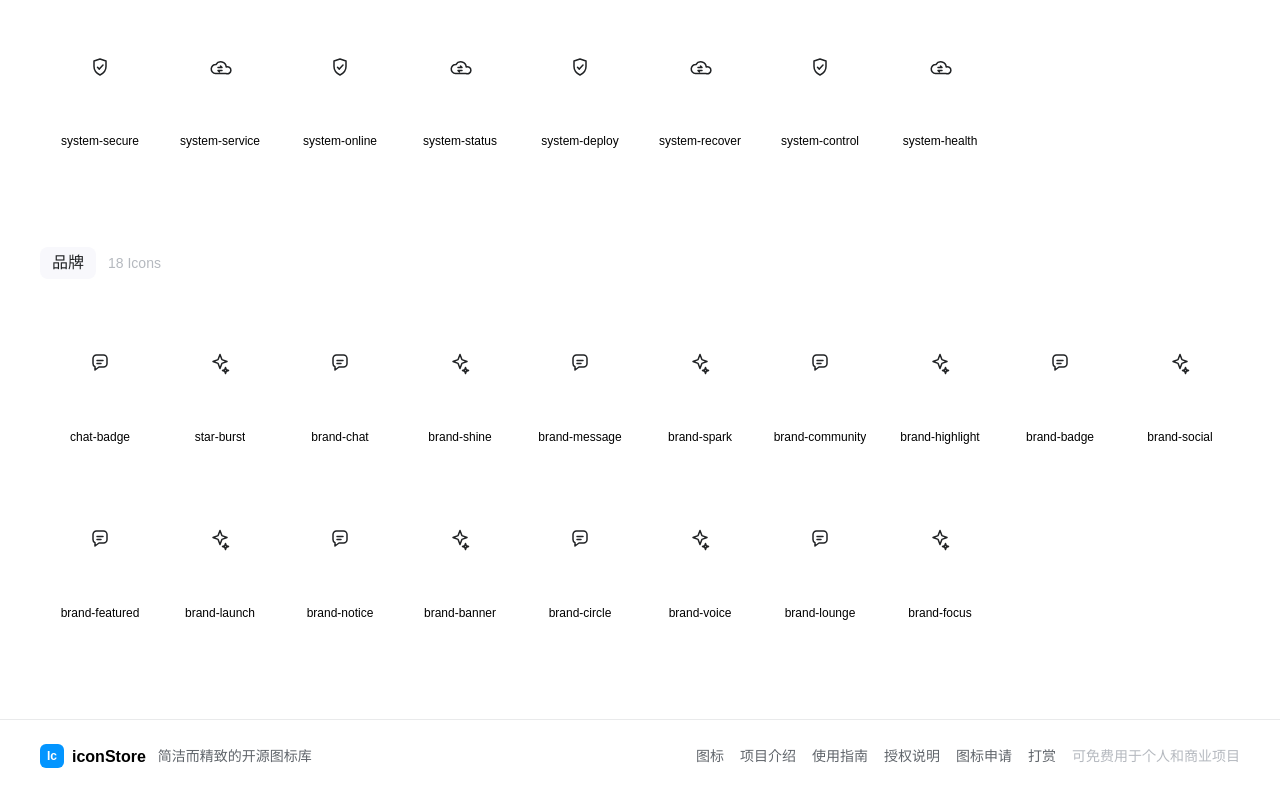
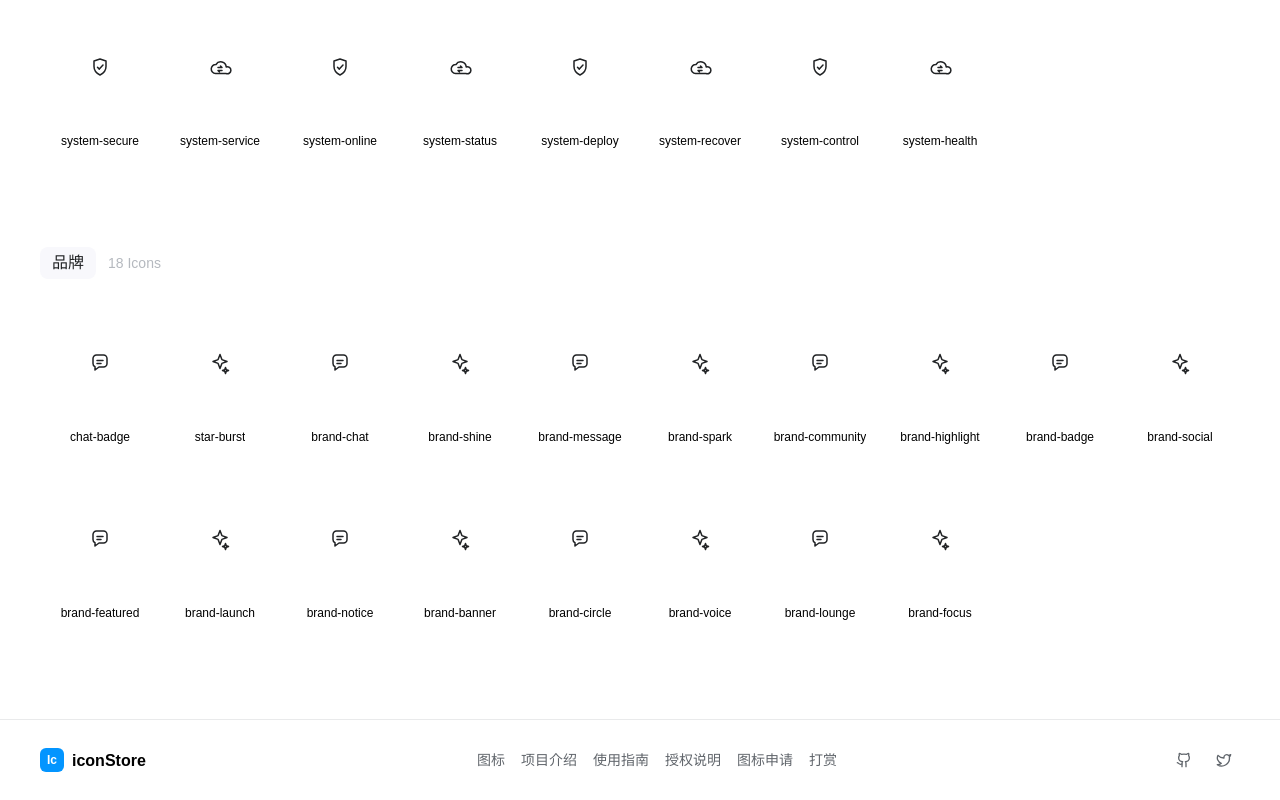
Before and after one commit to zweioio/iconstore, a React (Vite) app: page / in a window 1280 px wide. Shown: the part 2604-3404 px from the top of the page. Built offline with nearby package versions, Linux system fonts and the light colour scheme.

Commit message:
fix: 页脚移除tagline和许可证文案，增加GitHub和Twitter图标

```diff
--- a/src/components/layout/SiteFooter.tsx
+++ b/src/components/layout/SiteFooter.tsx
@@ -1,3 +1,4 @@
+import { Github, Twitter } from 'lucide-react'
 import { Link } from 'react-router-dom'
 
 import { useLanguageStore } from '@/store/useLanguageStore'
@@ -19,7 +20,7 @@ export function SiteFooter() {
   return (
     <footer className="border-t border-[var(--is-border)] bg-white">
       <div className="mx-auto flex max-w-[1200px] items-center justify-between px-2 py-6 lg:px-0">
-        {/* 左侧：品牌 + 描述 */}
+        {/* 左侧：品牌 */}
         <div className="flex items-center gap-3">
           <Link to="/" className="flex items-center gap-2">
             <div className="flex h-6 w-6 items-center justify-center rounded-[6px] bg-[#0395ff]">
@@ -27,12 +28,9 @@ export function SiteFooter() {
             </div>
             <p className="text-[16px] font-bold leading-[19px] text-black">iconStore</p>
           </Link>
-          <p className="hidden text-[14px] leading-[22px] text-[var(--is-ink-soft)] sm:block">
-            {t.site.tagline}
-          </p>
         </div>
 
-        {/* 右侧：导航链接 + 联系 */}
+        {/* 中间：导航链接 */}
         <div className="flex items-center gap-4">
           <nav className="hidden items-center gap-4 md:flex">
             {navItems.map((item) => (
@@ -45,9 +43,28 @@ export function SiteFooter() {
               </Link>
             ))}
           </nav>
-          <span className="hidden text-[14px] leading-[22px] text-[var(--is-ink-faint)] md:inline">
-            {t.license.free}
-          </span>
+        </div>
+
+        {/* 右侧：社交图标 */}
+        <div className="flex items-center gap-2">
+          <a
+            href="https://github.com/zweioio/iconstore"
+            target="_blank"
+            rel="noreferrer"
+            className="inline-flex h-8 w-8 items-center justify-center rounded-[8px] text-[var(--is-ink-soft)] transition hover:bg-[#f8f8fc] hover:text-[var(--is-ink)]"
+            aria-label="GitHub"
+          >
+            <Github size={16} />
+          </a>
+          <a
+            href="https://x.com"
+            target="_blank"
+            rel="noreferrer"
+            className="inline-flex h-8 w-8 items-center justify-center rounded-[8px] text-[var(--is-ink-soft)] transition hover:bg-[#f8f8fc] hover:text-[var(--is-ink)]"
+            aria-label="X"
+          >
+            <Twitter size={16} />
+          </a>
         </div>
       </div>
     </footer>
```
